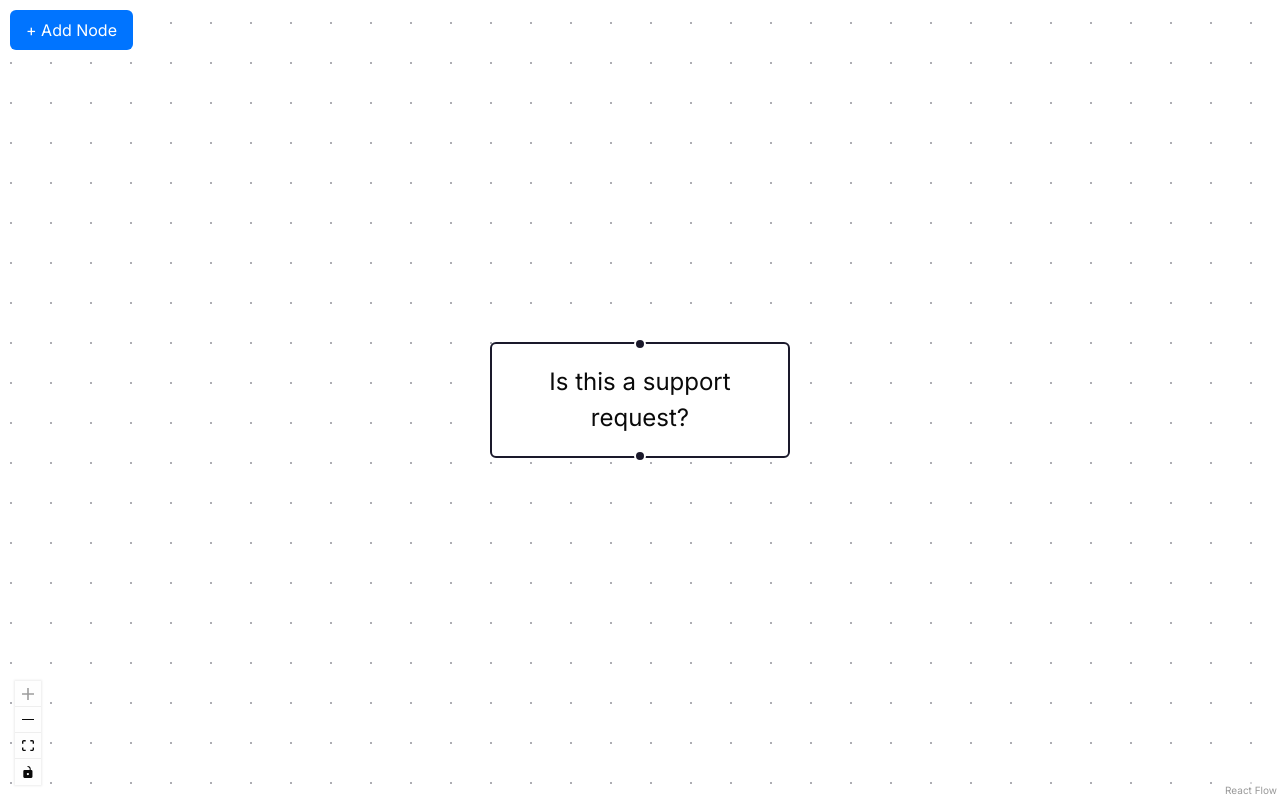
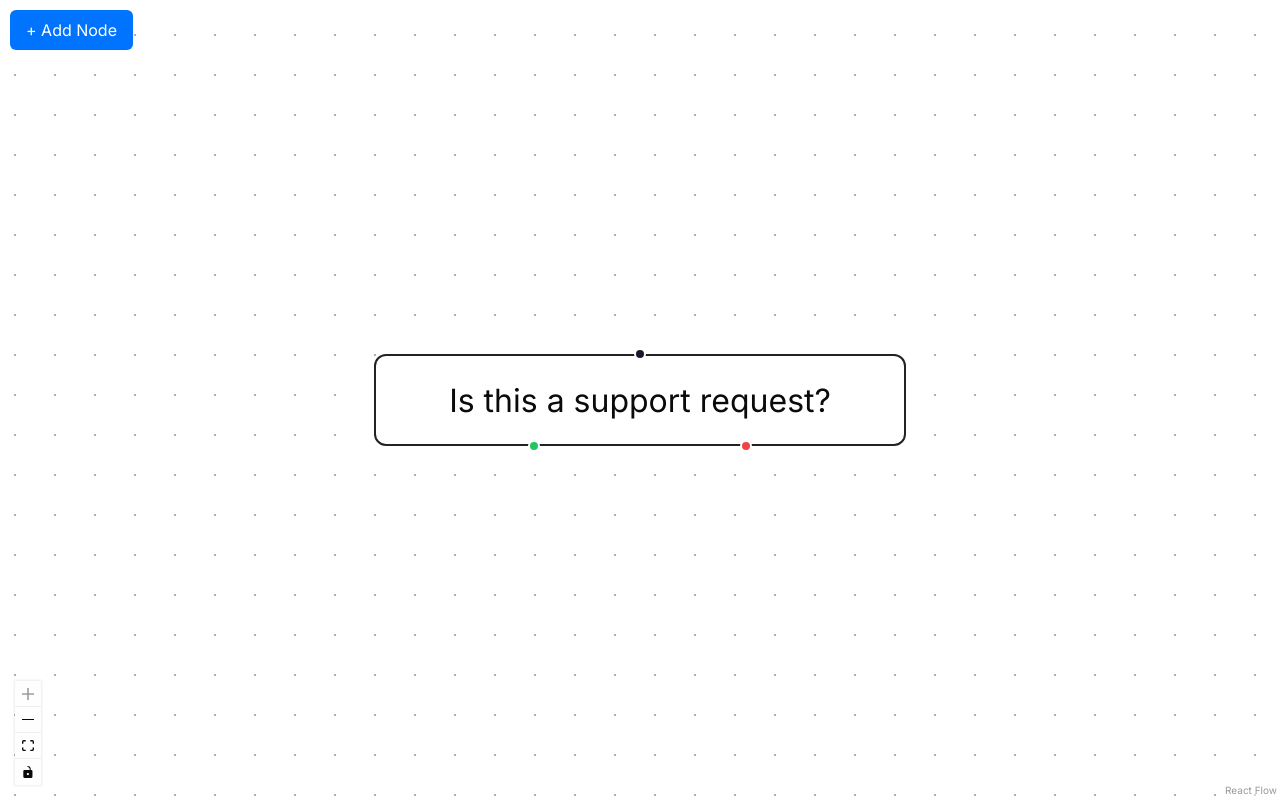
Before and after one commit to WaleedSheikhh/Flyrank_AI_Workflow, a Next.js app: page / in a window 1280 px wide. Built offline with nearby package versions, Linux system fonts and the light colour scheme.

Commit message:
Phase 2: editable node labels and YES/NO edge types

```diff
--- /dev/null
+++ b/components/ui/DecisionNode.tsx
@@ -0,0 +1,19 @@
+"use client";
+
+import { Handle, Position } from "@xyflow/react";
+
+export default function DecisionNode({ data, id }: { data: { label: string; onChange: (id: string, value: string) => void }; id: string }) {
+  return (
+    <div style={{ padding: "10px 15px", border: "1px solid #222", borderRadius: "6px", background: "white", minWidth: "180px" }}>
+      <Handle type="target" position={Position.Top} />
+      <input
+        value={data.label}
+        onChange={(e) => data.onChange(id, e.target.value)}
+        style={{ border: "none", outline: "none", width: "100%", textAlign: "center", fontFamily: "inherit" }}
+        placeholder="Type your question..."
+      />
+      <Handle type="source" position={Position.Bottom} id="yes" style={{ left: "30%", background: "#22c55e" }} />
+      <Handle type="source" position={Position.Bottom} id="no" style={{ left: "70%", background: "#ef4444" }} />
+    </div>
+  );
+}
--- a/components/ui/FlowEditor.tsx
+++ b/components/ui/FlowEditor.tsx
@@ -13,32 +13,50 @@ import {
   type Node,
 } from "@xyflow/react";
 import "@xyflow/react/dist/style.css";
+import DecisionNode from "./DecisionNode";
 
-const initialNodes: Node[] = [
-  {
-    id: "1",
-    position: { x: 250, y: 50 },
-    data: { label: "Is this a support request?" },
-  },
-];
-
-const initialEdges: Edge[] = [];
+const nodeTypes = { decision: DecisionNode };
 
 export default function FlowEditor() {
-  const [nodes, setNodes, onNodesChange] = useNodesState(initialNodes);
-  const [edges, setEdges, onEdgesChange] = useEdgesState(initialEdges);
   const [nodeIdCounter, setNodeIdCounter] = useState(2);
 
+  const updateNodeLabel = useCallback((id: string, value: string) => {
+    setNodes((nds) =>
+      nds.map((node) =>
+        node.id === id ? { ...node, data: { ...node.data, label: value } } : node
+      )
+    );
+  }, []);
+
+  const [nodes, setNodes, onNodesChange] = useNodesState<Node>([
+    {
+      id: "1",
+      type: "decision",
+      position: { x: 250, y: 50 },
+      data: { label: "Is this a support request?", onChange: updateNodeLabel },
+    },
+  ]);
+  const [edges, setEdges, onEdgesChange] = useEdgesState<Edge>([]);
+
   const onConnect = useCallback(
-    (connection: Connection) => setEdges((eds) => addEdge(connection, eds)),
+    (connection: Connection) => {
+      const isYes = connection.sourceHandle === "yes";
+      const newEdge = {
+        ...connection,
+        label: isYes ? "YES" : "NO",
+        style: { stroke: isYes ? "#22c55e" : "#ef4444" },
+      };
+      setEdges((eds) => addEdge(newEdge, eds));
+    },
     [setEdges]
   );
 
   const addNode = () => {
     const newNode: Node = {
       id: String(nodeIdCounter),
-      position: { x: 250, y: 50 + nodeIdCounter * 120 },
-      data: { label: "New decision node" },
+      type: "decision",
+      position: { x: 250, y: 50 + nodeIdCounter * 150 },
+      data: { label: "New decision node", onChange: updateNodeLabel },
     };
     setNodes((nds) => [...nds, newNode]);
     setNodeIdCounter((id) => id + 1);
@@ -66,6 +84,7 @@ export default function FlowEditor() {
       <ReactFlow
         nodes={nodes}
         edges={edges}
+        nodeTypes={nodeTypes}
         onNodesChange={onNodesChange}
         onEdgesChange={onEdgesChange}
         onConnect={onConnect}
```
